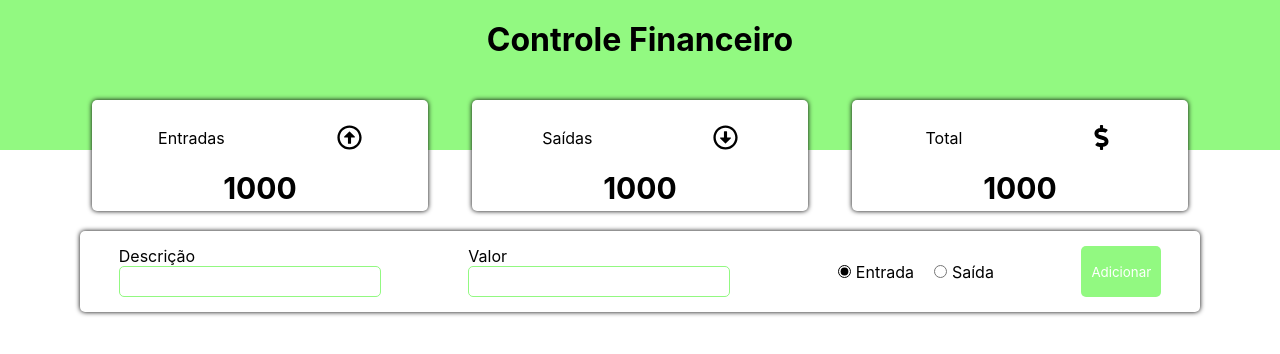
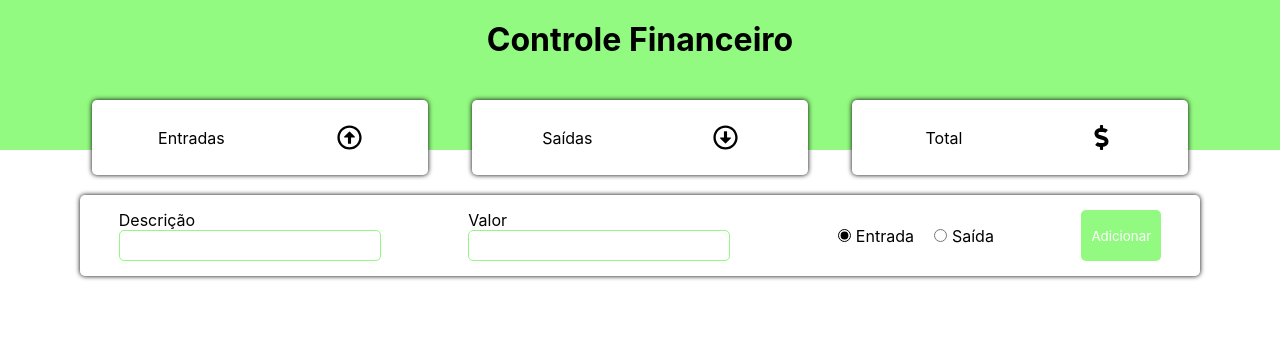
Before and after one commit to devbpatriciocosta/BancoBoleto, a Next.js app: page / in a window 1280 px wide. Shown: the top 354 px of the page. Built offline with nearby package versions, Linux system fonts and the light colour scheme.

Commit message:
importing income, expense and total

```diff
--- a/src/components/resume/Resume.jsx
+++ b/src/components/resume/Resume.jsx
@@ -13,13 +13,13 @@ const ResumeContainer = styled.div`
   justify-content: space-around;
 `
 
-export default function Resume() {
+export default function Resume({ income, expense, total }) {
   return (
     <>
       <ResumeContainer>
-        <ResumeCards title="Entradas" Icon={FaRegArrowAltCircleUp} value="1000" />
-        <ResumeCards title="Saídas" Icon={FaRegArrowAltCircleDown} value="1000" />
-        <ResumeCards title="Total" Icon={FaDollarSign} value="1000" />
+        <ResumeCards title="Entradas" Icon={FaRegArrowAltCircleUp} value={income} />
+        <ResumeCards title="Saídas" Icon={FaRegArrowAltCircleDown} value={expense} />
+        <ResumeCards title="Total" Icon={FaDollarSign} value={total} />
       </ResumeContainer>
     </>
   )
```
